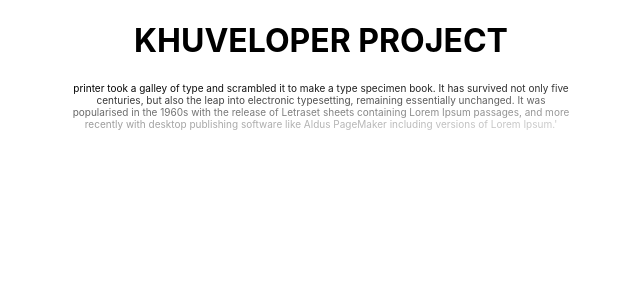
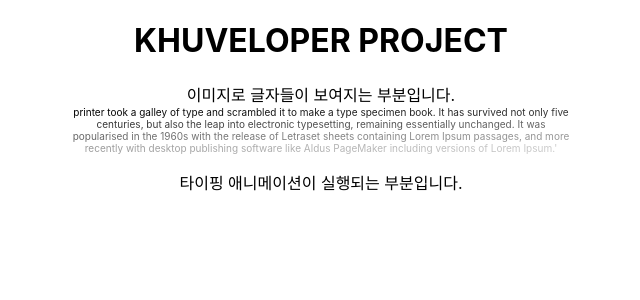
Before and after one commit to euzl/KHUVELOPER-frontend, a React (Create React App) app: page / in a window 1280 px wide. Shown: the top 300 px of the page, without its empty margins (319-959 px from the left). Built offline with nearby package versions, Linux system fonts and the light colour scheme; the HTML template or start-up script is replaced by a standard one.

Commit message:
2018-10-20 Add Component

```diff
--- a/public/index.html
+++ b/public/index.html
@@ -19,7 +19,7 @@
       work correctly both with client-side routing and a non-root public URL.
       Learn how to configure a non-root public URL by running `npm run build`.
     -->
-    <title>React App</title>
+    <title>KHUVELOPER PROJECT</title>
   </head>
   <body>
     <noscript>
--- a/src/App.js
+++ b/src/App.js
@@ -1,21 +1,16 @@
 import React, { Component } from 'react';
 import './App.css';
 
-const sampleText = " printer took a galley of type and scrambled it to make a type specimen book. It has survived not only five centuries, but also the leap into electronic typesetting, remaining essentially unchanged. It was popularised in the 1960s with the release of Letraset sheets containing Lorem Ipsum passages, and more recently with desktop publishing software like Aldus PageMaker including versions of Lorem Ipsum.'"
-const text = sampleText.split('');
+import Image from './Image';
+import Typing from './Typing';
 
 class App extends Component {
   render() {
     return (
       <div className="App">
         <h1>KHUVELOPER PROJECT</h1>
-        <div className="text-area">
-          {text.map((item, i) => (
-            <span style={{
-              color: `rgb(${i/2},${i/2},${i/2})`
-            }}>{item}</span>
-          ))}
-        </div>
+        <Image />
+        <Typing />
       </div>
     );
   }
--- /dev/null
+++ b/src/Image.js
@@ -0,0 +1,23 @@
+import React, { Component, Fragment } from 'react';
+
+const sampleText = " printer took a galley of type and scrambled it to make a type specimen book. It has survived not only five centuries, but also the leap into electronic typesetting, remaining essentially unchanged. It was popularised in the 1960s with the release of Letraset sheets containing Lorem Ipsum passages, and more recently with desktop publishing software like Aldus PageMaker including versions of Lorem Ipsum.'"
+const text = sampleText.split('');
+
+class Image extends Component {
+  render() {
+    return (
+      <Fragment>
+        <div>이미지로 글자들이 보여지는 부분입니다.</div>
+         <div className="text-area">
+          {text.map((item, i) => (
+            <span style={{
+              color: `rgb(${i/2},${i/2},${i/2})`
+            }}>{item}</span>
+          ))}
+        </div>
+      </Fragment>
+    );
+  }
+}
+
+export default Image;
--- /dev/null
+++ b/src/Typing.js
@@ -0,0 +1,13 @@
+import React, { Component, Fragment } from 'react';
+
+class Typing extends Component {
+  render() {
+    return (
+      <Fragment>
+        <p>타이핑 애니메이션이 실행되는 부분입니다.</p>
+      </Fragment>
+    );
+  }
+}
+
+export default Typing;
```
